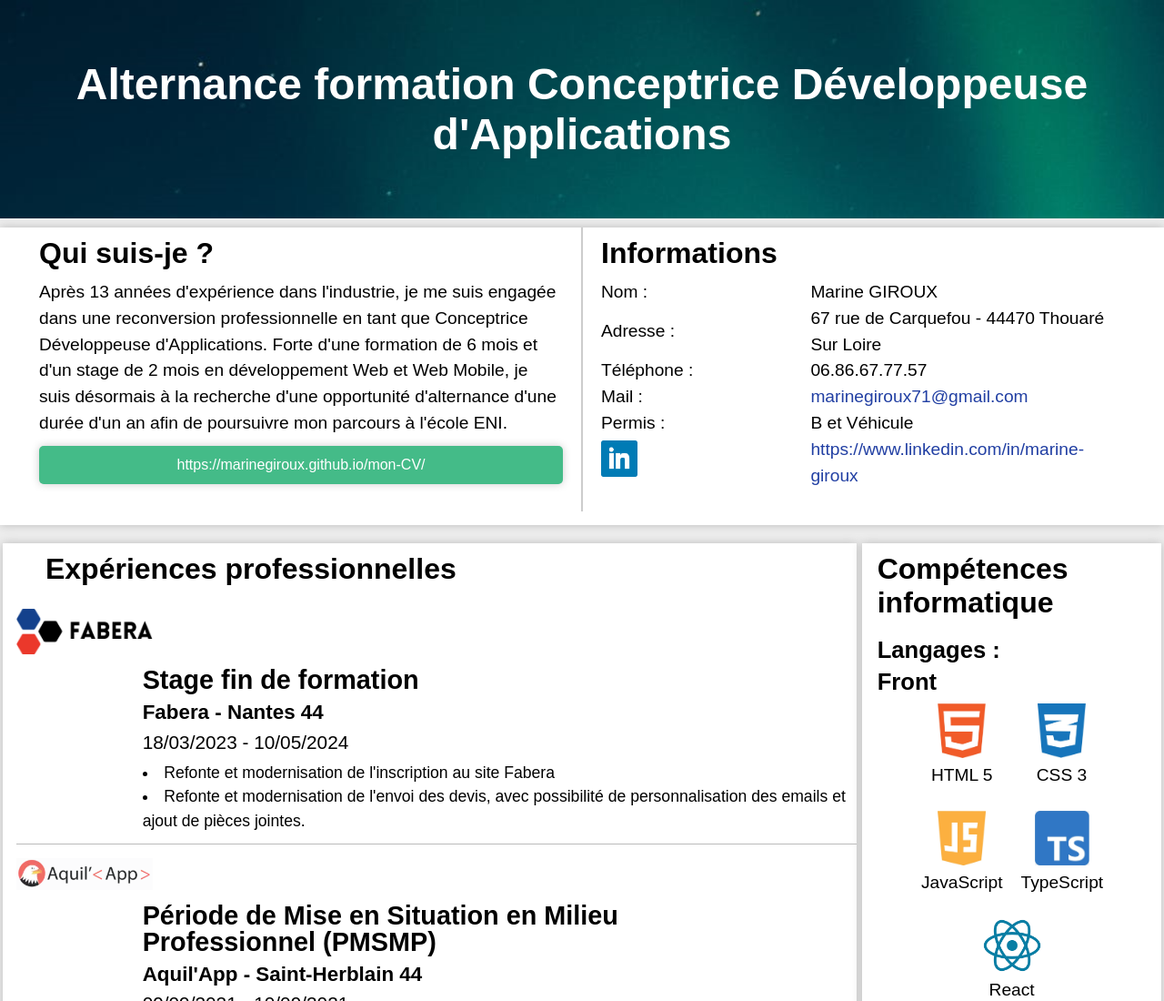
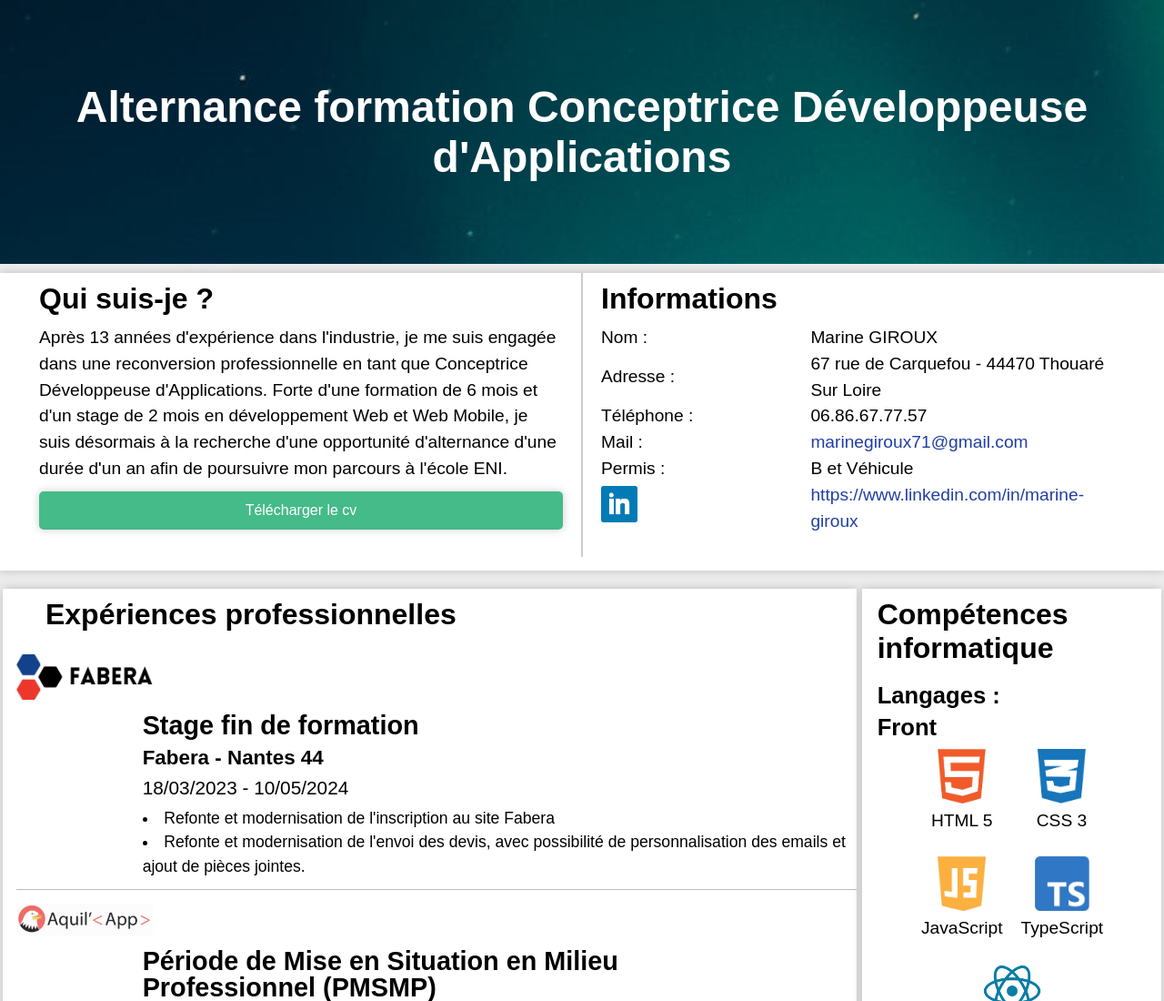
Before and after one commit to MarineGiroux/mon-CV, a website built with Parcel: page index.html in a window 1280 px wide. Shown: the top 1100 px of the page at 91% size. Built offline with nearby package versions, Linux system fonts and the light colour scheme.

Commit message:
Add files via upload

```diff
--- a/index.html
+++ b/index.html
@@ -18,7 +18,7 @@
             <p>Après 13 années d'expérience dans l'industrie, je me suis engagée dans une reconversion professionnelle en tant que Conceptrice Développeuse d'Applications. Forte d'une formation de 6 mois et d'un stage de 2 mois en développement Web et Web Mobile,
                 je suis désormais à la recherche d'une opportunité d'alternance d'une durée d'un an afin de poursuivre mon parcours à l'école ENI.
             </p>
-            <a class ="telecharger-btn" href="https://marinegiroux.github.io/mon-CV/"download>https://marinegiroux.github.io/mon-CV/</a>
+            <a class ="telecharger-btn" href="assets/apercu/marinegiroux.pdf"download>Télécharger le cv</a>
         </div>
         <div class="contact">
             <h2>Informations </h2>
--- a/main.css
+++ b/main.css
@@ -23,7 +23,7 @@ header{
   padding: 20px 0px;
   background: url("assets/apercu/wallpaper1.jpg") #4f4f4f;
   background-size: cover;
-  height: 200px;
+  height: 250px;
   display: flex;
   align-items: center;
   justify-content: center;
@@ -37,7 +37,7 @@ header h1{
 
 .footer{
   width: 100%;
-  height: 200px;
+  height: 150px;
 }
 
 /*SECTIONS*/
```
Also changed, not shown: 1 other file.
